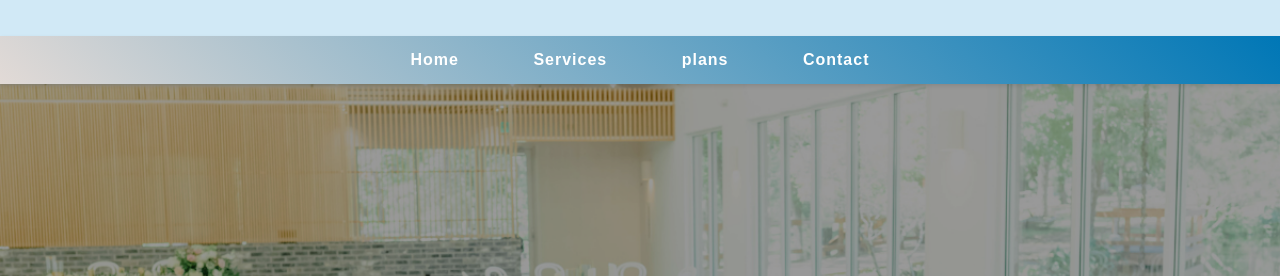
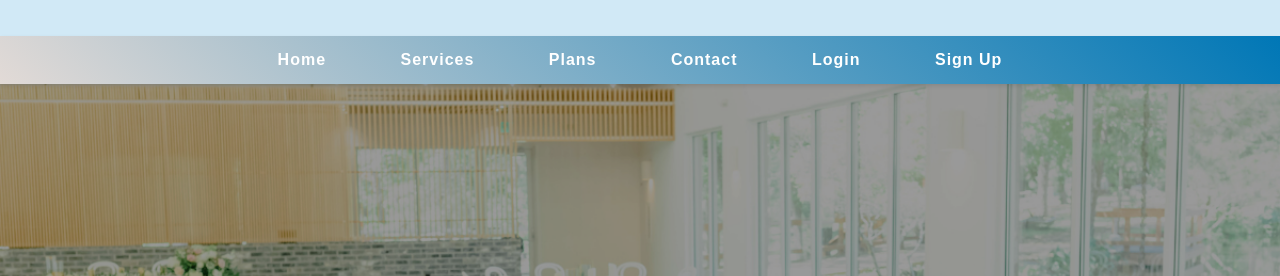
Before and after one commit to rashitech-code/celebra.github.io, a plain HTML site: page index.html in a window 1280 px wide. Shown: the part 206-482 px from the top of the page. Drawn offline with Linux system fonts and the light colour scheme.

Commit message:
added login

```diff
--- a/index.html
+++ b/index.html
@@ -395,8 +395,10 @@
         <nav>
             <a href="index.html">Home</a>
             <a href="services.html">Services</a>
-            <a href="plans.html">plans</a>
+            <a href="plans.html">Plans</a>
             <a href="contact.html">Contact</a>
+            <a href="login.html">Login</a>
+            <a href="signup.html">Sign Up</a>
         </nav>
 
         <div class="hero">
```
